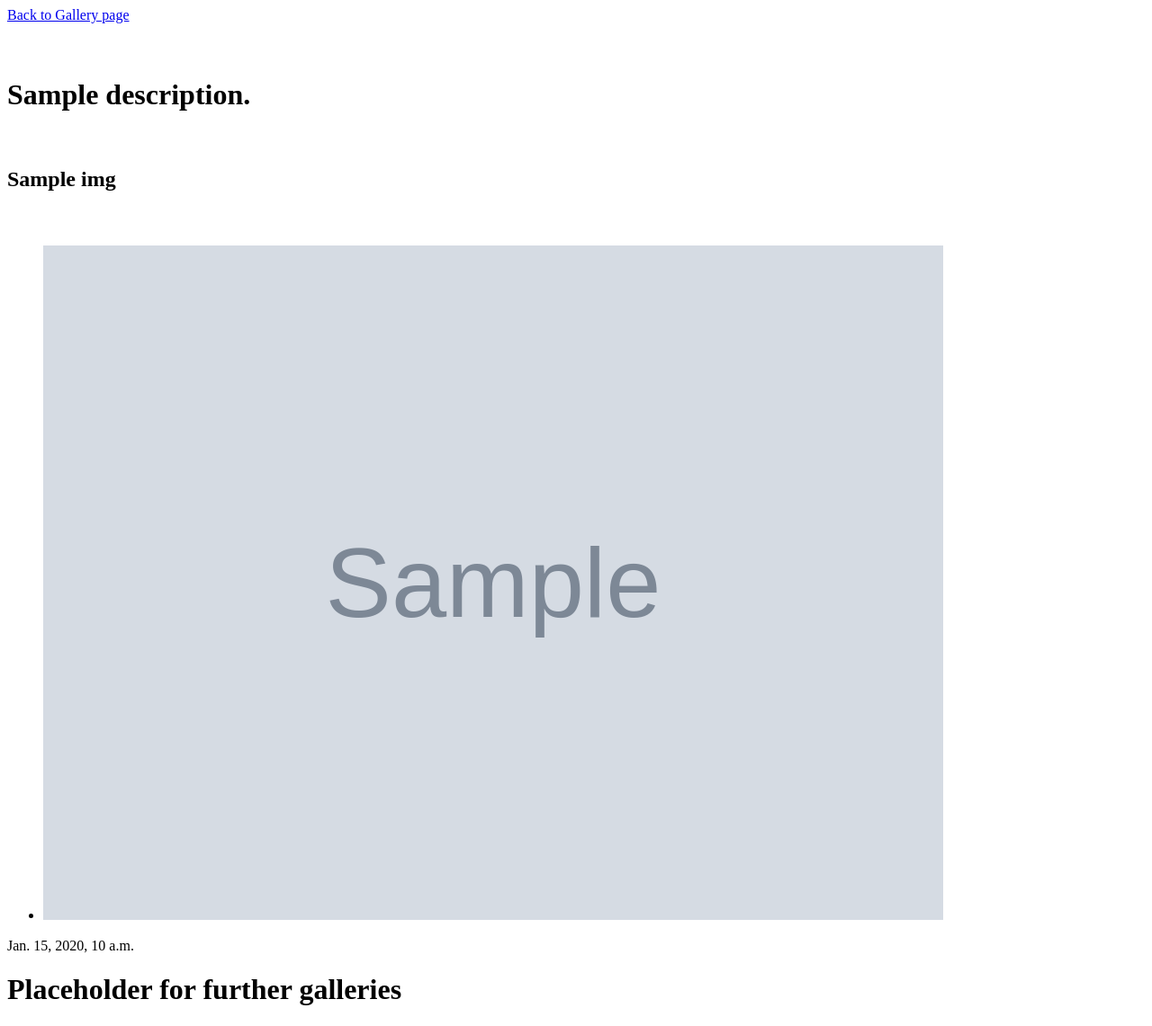
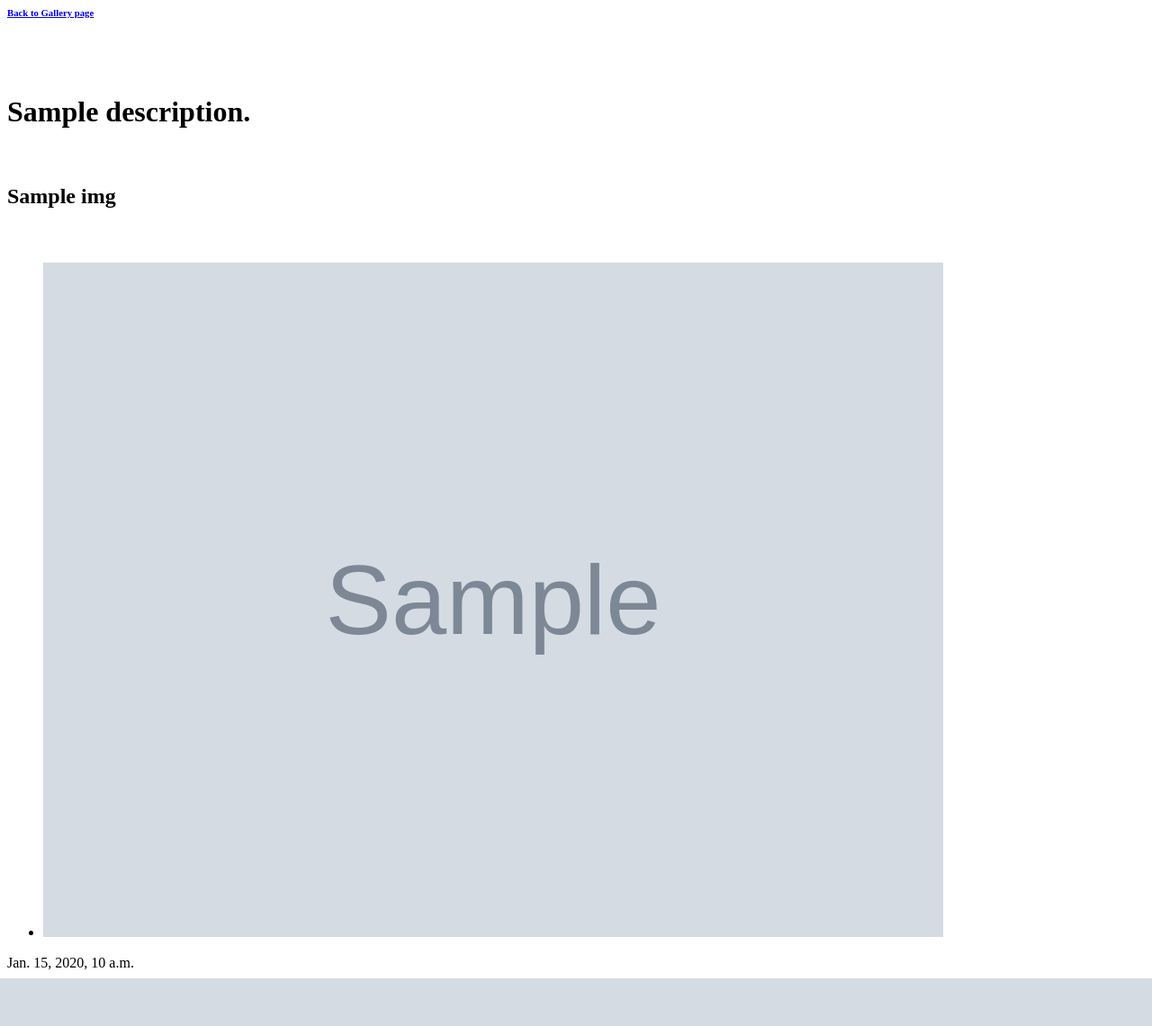
Before and after one commit to robertmelen/Photography_Site, a Django app: template NewSite/main/templates/main/gallery-detail.html in a window 1280 px wide. Shown: the whole page at 90% size. After the commit the page ends 1088 px from the top, so only its background shows below. Run offline with Django 3.2, Linux system fonts and the light colour scheme; the template is opened without the code that fills it: most values are stand-ins (such as "Sample title", 1, 10 or a date in 2020); grey boxes marked "Sample" are stand-in pictures.

Commit message:
working on styles

```diff
--- a/NewSite/main/templates/main/gallery-detail.html
+++ b/NewSite/main/templates/main/gallery-detail.html
@@ -4,8 +4,8 @@
 </head>
 <div class="container">
   <div class="gallery-title">
-      <div class="text-right">
-          <a href="{% url 'main:gallery' %}">Back to Gallery page</a></div>
+      <div class="text-left">
+          <a href="{% url 'main:gallery' %}"><h6>Back to Gallery page</h6></a></div>
       <div class="text-center">
       {% for i in description %}
   <h1>{{i.name }}.</h1>
@@ -27,4 +27,3 @@
         </div>
       </div>
 {% endfor %}
-<h1>Placeholder for further galleries</h1>
--- a/NewSite/static/style/my_custom.css
+++ b/NewSite/static/style/my_custom.css
@@ -12,10 +12,17 @@
 
     padding-top:0px;
 
-}
+    }
 
 
 .gallery-description {
 
     padding-top:0px;
+    color:#FFC0CB;
 }
+
+div text-left {
+    .h6{
+    color:#FFC0CB;
+    }
+}
```
Also changed, not shown: NewSite/main/templates/main/gallery.html (+6 -3 lines).
